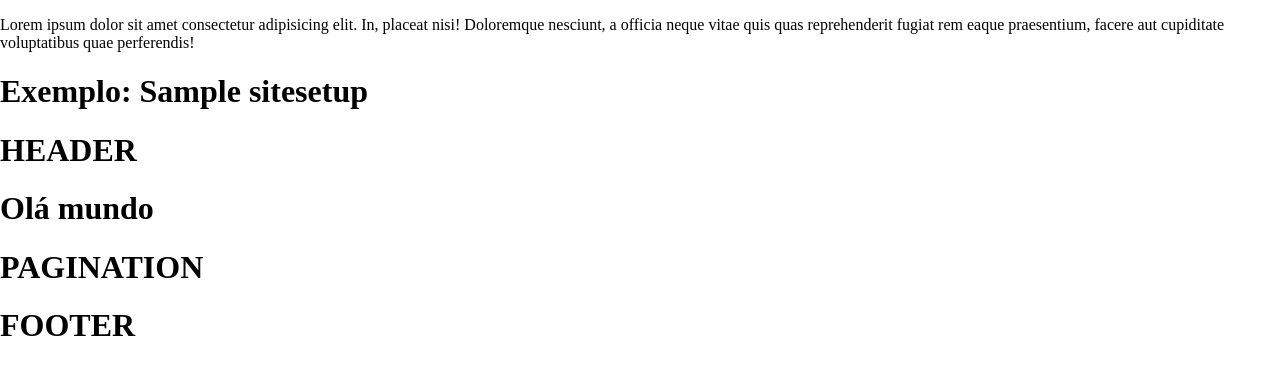
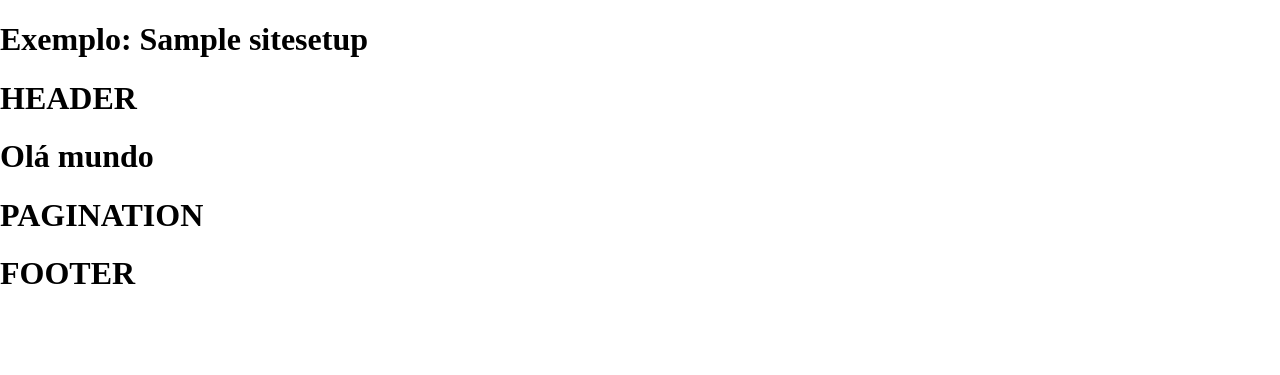
Before and after one commit to LinekerCalseverini/projeto-blog-django, a Django app: page / in a window 1280 px wide. Shown: the top 375 px of the page. Run offline with Django 4.2, Linux system fonts and the light colour scheme; tables that the repository leaves empty hold one stand-in row (values such as "Sample post").

Commit message:
Tirando paráagrafo Lorem

```diff
--- a/djangoapp/blog/templates/blog/base.html
+++ b/djangoapp/blog/templates/blog/base.html
@@ -2,9 +2,6 @@
 <html lang="pt-BR">
   <head>{% include "blog/partials/_head.html" %}</head>
   <body>
-    <p>
-      Lorem ipsum dolor sit amet consectetur adipisicing elit. In, placeat nisi! Doloremque nesciunt, a officia neque vitae quis quas reprehenderit fugiat rem eaque praesentium, facere aut cupiditate voluptatibus quae perferendis!
-    </p>
     <h1>Exemplo: {{ site_setup.title }}</h1>
     <head>{% include "blog/partials/_header.html" %}</head>
     {% block content %}
```
